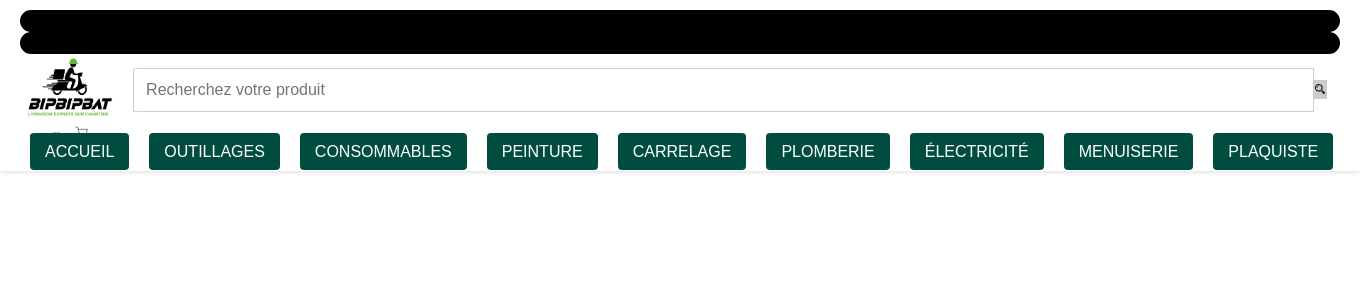
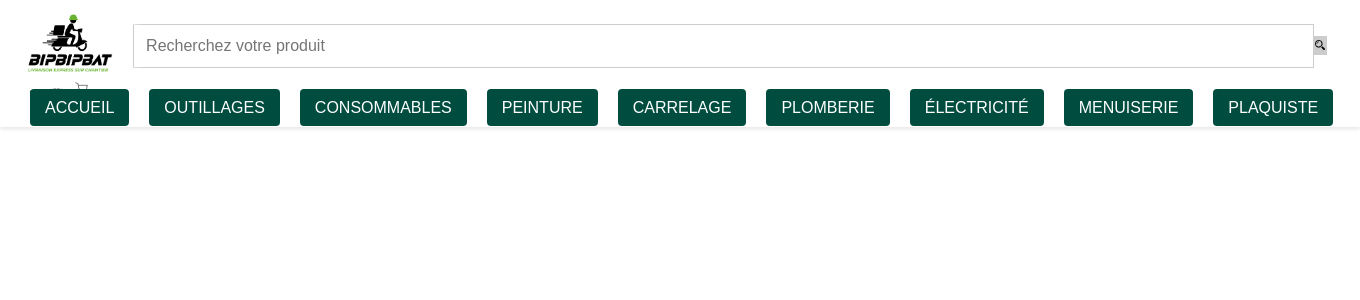
Before and after one commit to Sakaido13/Stage, a PHP site: page / in a window 1360 px wide. Shown: the top 300 px of the page. Run offline with PHP 8.4, Linux system fonts and the light colour scheme.

Commit message:
entete finale

```diff
--- a/Include/EnteteDePage.inc.php
+++ b/Include/EnteteDePage.inc.php
@@ -8,7 +8,6 @@
 </head>
 <body>
     <header>
-    <div style="width: 100%; height: 100%; background: white; border-radius: 106.18px; border: 11.68px black solid"></div><div style="width: 100%; height: 100%; background: white; border-radius: 106.18px; border: 11.68px black solid"></div>
         <div class="logo">
             <img src="Images\Entete\LogoBipbipBat.webp" alt="Logo">
         </div>
```
